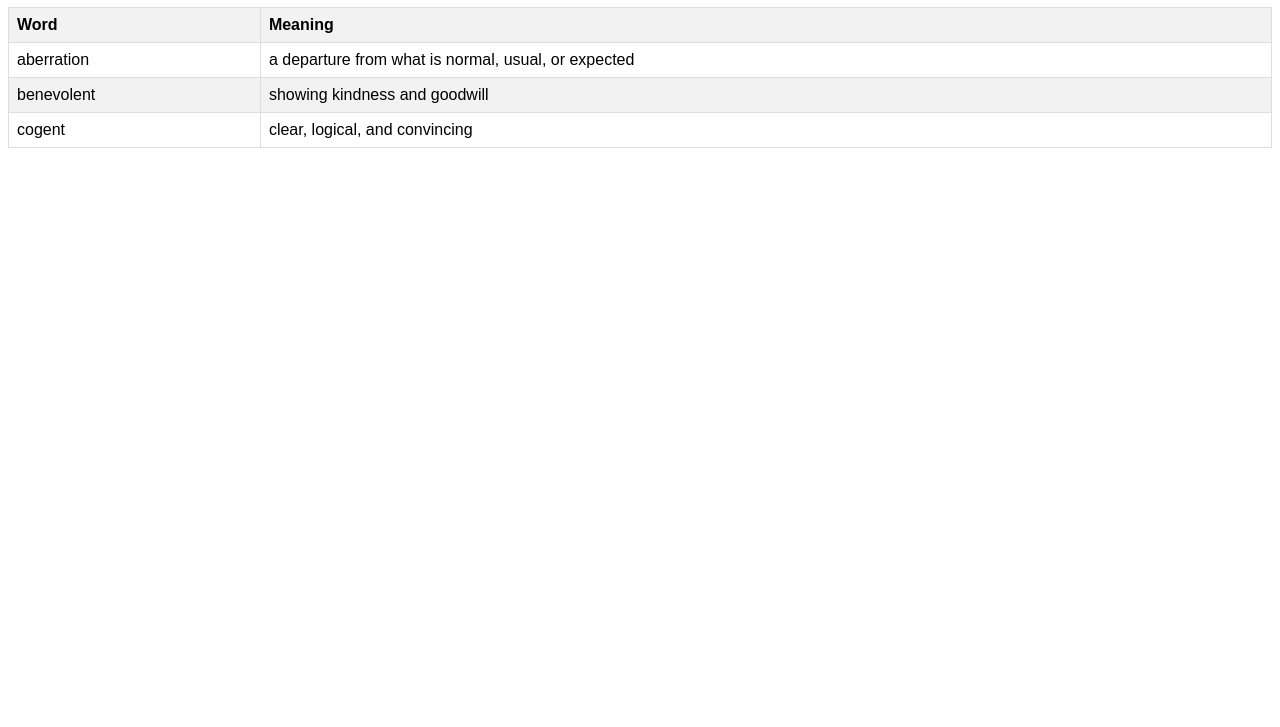
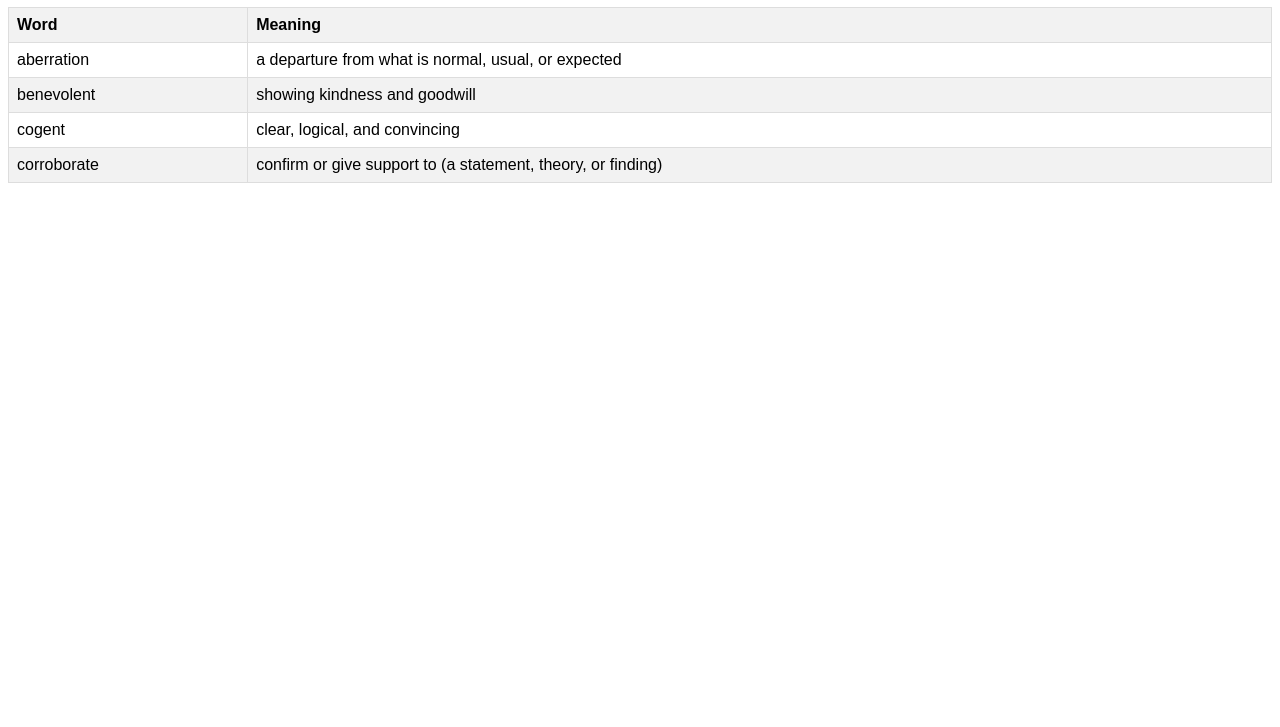
Before and after one commit to VishalSharma26/VocabularyWithBharat, a plain HTML site: page index.html in a window 1280 px wide. Shown: the part 73-800 px from the top of the page. Drawn offline with Linux system fonts and the light colour scheme.

Commit message:
Update index.html

```diff
--- a/index.html
+++ b/index.html
@@ -53,6 +53,10 @@
           "word": "cogent",
           "meaning": "clear, logical, and convincing"
         },
+        {
+          "word": "corroborate",
+          "meaning": "confirm or give support to (a statement, theory, or finding)"
+        },
         // Add more words and meanings here
       ];
 
```
